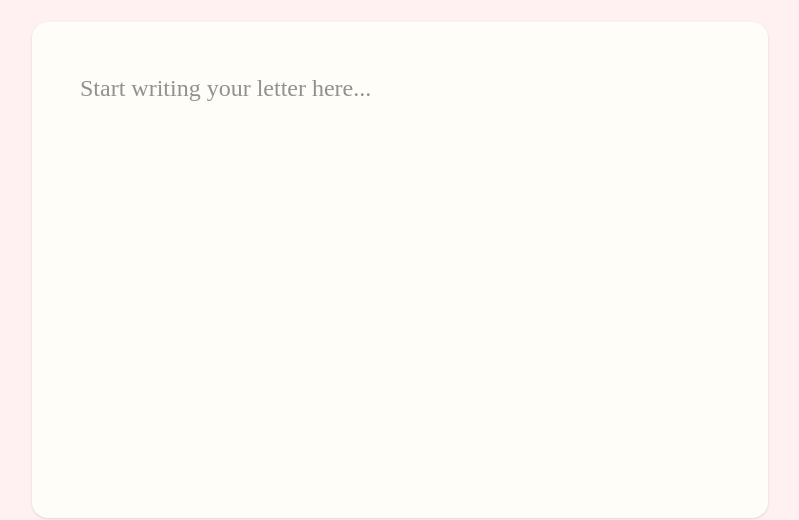
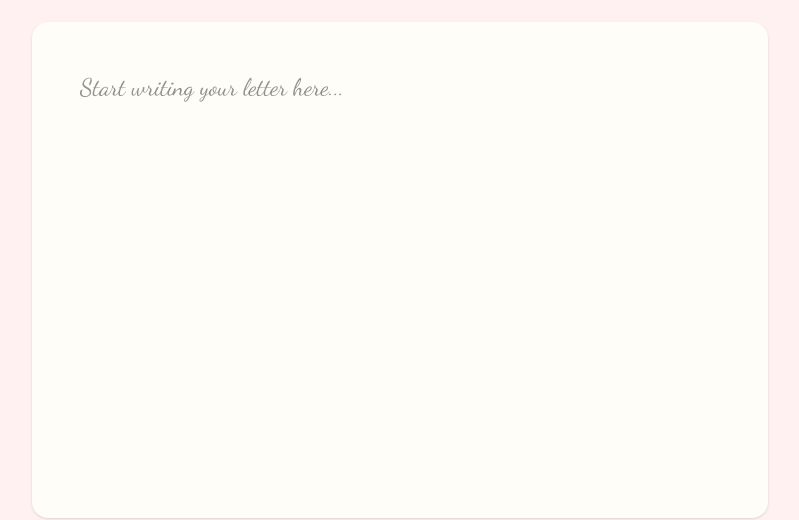
Before and after one commit to priyankattru-droid/valentines-helper, a Next.js app: page /letter in a window 1280 px wide. Both pictures are taken after a click on the button "Start with a blank page". Shown: the part 142-662 px from the top of the page, without its empty margins (240-1039 px from the left). Built offline with nearby package versions, Linux system fonts and the light colour scheme.

Commit message:
Fix: Replaced font in image generator

```diff
--- a/app/letter/page.tsx
+++ b/app/letter/page.tsx
@@ -5,7 +5,13 @@ import { useState, Suspense } from "react";
 import { useSearchParams } from "next/navigation";
 import html2canvas from "html2canvas";
 import { letterTemplates, type RecipientType, type LetterStyle } from "./templates";
-import localFont from 'next/font/local';
+import { Dancing_Script } from "next/font/google";
+
+// Initialize Dancing Script font
+const dancingScript = Dancing_Script({
+  subsets: ['latin'],
+  weight: ['400', '700']
+});
 
 function LetterPageWrapper() {
   const searchParams = useSearchParams();
@@ -71,11 +77,11 @@ function LetterPageContent({ recipientFromUrl }: { recipientFromUrl: RecipientTy
 
       // Create div to replace textarea
       const textDiv = document.createElement('div');
+      textDiv.className = dancingScript.className;
       textDiv.style.cssText = `
         color: #252525;
         font-size: 40px;
         line-height: 1.5;
-        font-family: 'Caveat', cursive;
         white-space: pre-wrap;
         word-break: break-word;
         width: 100%;
@@ -109,13 +115,6 @@ function LetterPageContent({ recipientFromUrl }: { recipientFromUrl: RecipientTy
         backgroundColor: "#FFFDF8",
         logging: false,
         useCORS: true,
-        onclone: (clonedDoc) => {
-          // Ensure font loads in cloned document
-          const clonedDiv = clonedDoc.querySelector('div[style*="Caveat"]') as HTMLElement;
-          if (clonedDiv) {
-            clonedDiv.style.fontFamily = "'Caveat', cursive";
-          }
-        }
       });
 
       // Cleanup
@@ -285,13 +284,12 @@ function LetterPageContent({ recipientFromUrl }: { recipientFromUrl: RecipientTy
     target.style.height = Math.max(target.scrollHeight, 400) + 'px';
   }}
   placeholder="Start writing your letter here..."
-  className="w-full resize-none focus:outline-none bg-transparent relative z-10 overflow-hidden"
+  className={`w-full resize-none focus:outline-none bg-transparent relative z-10 overflow-hidden ${dancingScript.className}`}
 style={{
   color: '#252525',
   fontSize: '24px',
   lineHeight: '150%',
-  minHeight: '400px',
-  fontFamily: "'Caveat', cursive"
+  minHeight: '400px'
 }}
 />
 </div>
```
